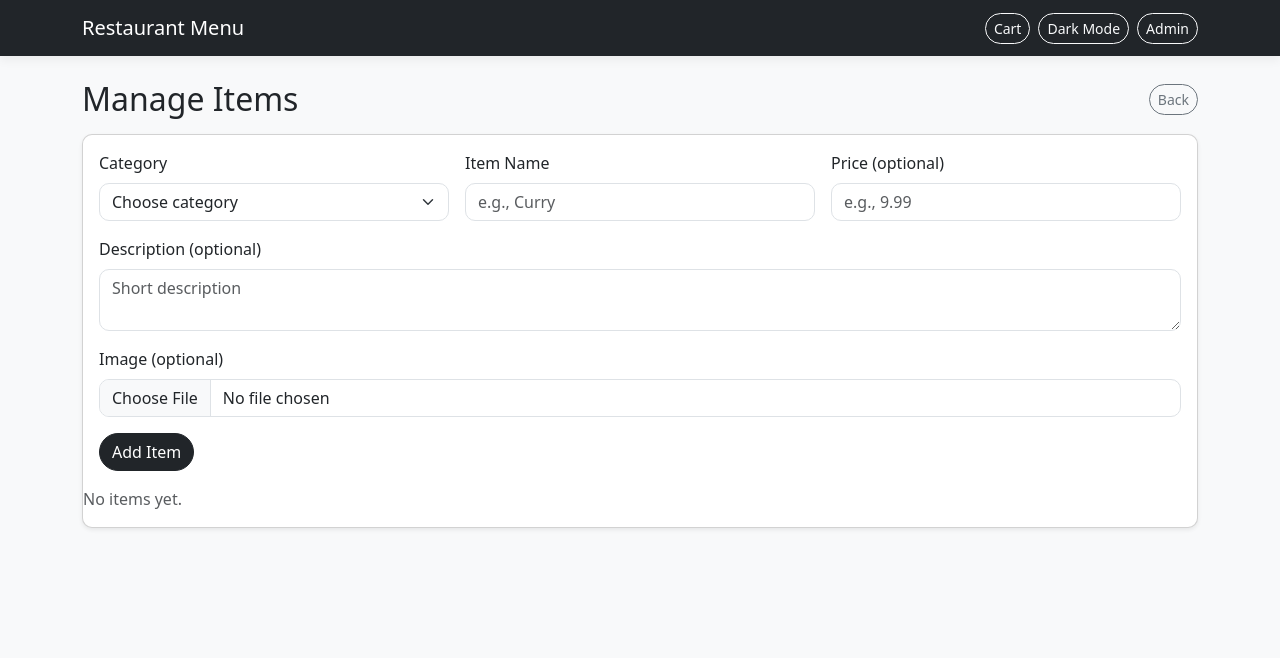
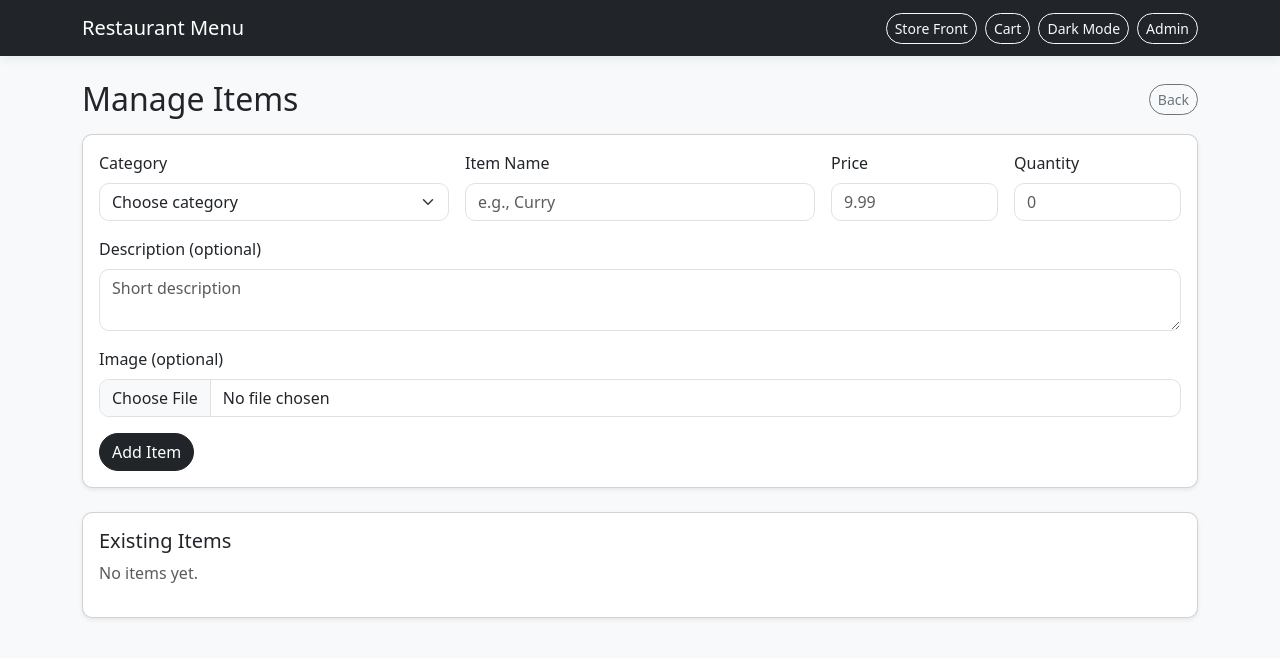
Before and after one commit to ricardobaharally001-web/Cook-Shop, a Flask app: template templates/admin_items.html in a window 1280 px wide. Shown: the top 658 px of the page. Run offline with Flask 3, Linux system fonts and the light colour scheme; the template is opened without the code that fills it, so the values that code supplies are empty.

Commit message:
Add files via upload

```diff
--- a/templates/admin_items.html
+++ b/templates/admin_items.html
@@ -21,9 +21,13 @@
           <label class="form-label">Item Name</label>
           <input type="text" class="form-control" name="name" placeholder="e.g., Curry" required>
         </div>
-        <div class="col-md-4">
-          <label class="form-label">Price (optional)</label>
-          <input type="number" step="0.01" min="0" class="form-control" name="price" placeholder="e.g., 9.99">
+        <div class="col-md-2">
+          <label class="form-label">Price</label>
+          <input type="number" step="0.01" min="0" class="form-control" name="price" placeholder="9.99">
+        </div>
+        <div class="col-md-2">
+          <label class="form-label">Quantity</label>
+          <input type="number" step="1" min="0" class="form-control" name="quantity" placeholder="0">
         </div>
         <div class="col-12">
           <label class="form-label">Description (optional)</label>
@@ -38,27 +42,60 @@
         <button class="btn btn-dark">Add Item</button>
       </div>
     </div>
+  </form>
 
+  <div class="card shadow-sm">
+    <div class="card-body">
+      <h5 class="card-title">Existing Items</h5>
       {% if items %}
         <div class="table-responsive">
           <table class="table align-middle">
             <thead>
               <tr>
                 <th>Image</th>
-                <th>Name</th>
+                <th style="min-width:160px">Name</th>
                 <th>Description</th>
-                <th>Price</th>
-                <th>Category ID</th>
+                <th style="width:110px">Price</th>
+                <th style="width:110px">Quantity</th>
+                <th style="width:110px">Category ID</th>
+                <th style="width:220px">Actions</th>
               </tr>
             </thead>
             <tbody>
               {% for i in items %}
               <tr>
-                <td style="width:120px">{% if i.image_url %}<img src="{{ i.image_url }}" alt="" style="height:60px;object-fit:cover">{% endif %}</td>
+                <td style="width:120px">{% if i.image_url %}<img src="{{ i.image_url }}" alt="" style="height:60px;object-fit:cover;border-radius:8px">{% endif %}</td>
                 <td>{{ i.name }}</td>
                 <td class="small text-muted">{{ i.description }}</td>
                 <td>{% if i.price is not none %}${{ '%.2f'|format(i.price) }}{% endif %}</td>
+                <td>{{ i.quantity if i.quantity is not none else 0 }}</td>
                 <td>{{ i.category_id }}</td>
+                <td>
+                  <form class="row g-1 align-items-center" method="post" action="/admin/items/update">
+                    <input type="hidden" name="id" value="{{ i.id }}">
+                    <div class="col-6">
+                      <input type="text" class="form-control form-control-sm" name="name" value="{{ i.name }}" placeholder="Name">
+                    </div>
+                    <div class="col-3">
+                      <input type="number" step="0.01" min="0" class="form-control form-control-sm" name="price" value="{{ i.price }}" placeholder="Price">
+                    </div>
+                    <div class="col-3">
+                      <input type="number" step="1" min="0" class="form-control form-control-sm" name="quantity" value="{{ i.quantity }}" placeholder="Qty">
+                    </div>
+                    <div class="col-12 mt-1">
+                      <input type="text" class="form-control form-control-sm" name="image_url" value="{{ i.image_url }}" placeholder="Image URL (optional)">
+                    </div>
+                    <div class="col-12 mt-1">
+                      <input type="text" class="form-control form-control-sm" name="description" value="{{ i.description }}" placeholder="Description (optional)">
+                    </div>
+                    <div class="col-12 mt-2 d-flex gap-2">
+                      <button class="btn btn-sm btn-outline-primary">Update</button>
+                  </form>
+                  <form method="post" action="/admin/items/delete" onsubmit="return confirm('Delete this item?');">
+                    <input type="hidden" name="id" value="{{ i.id }}">
+                    <button class="btn btn-sm btn-outline-danger">Delete</button>
+                  </form>
+                </td>
               </tr>
               {% endfor %}
             </tbody>
--- a/templates/base.html
+++ b/templates/base.html
@@ -21,6 +21,9 @@
         </button>
         <div class="collapse navbar-collapse" id="navMain">
           <ul class="navbar-nav ms-auto mb-2 mb-lg-0 align-items-lg-center">
+            <li class="nav-item me-2">
+              <a class="btn btn-outline-light btn-sm" href="/">Store Front</a>
+            </li>
             <li class="nav-item me-2">
               <a id="cartBtn" class="btn btn-outline-light btn-sm d-flex align-items-center gap-2" href="/cart">
                 <span>Cart</span>
```
Also changed, not shown: templates/index.html (+6 -6 lines).
